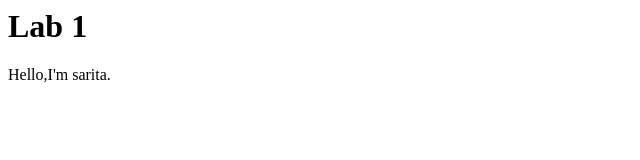
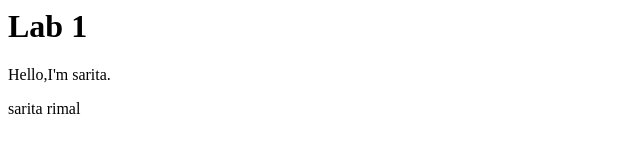
Before and after one commit to EAD-GCES/EnaGurung-EAD, a plain HTML site: page Practical/Lab1/index.html in a window 1280 px wide. Shown: the full height of the page, 0-640 px from the left. Drawn offline with Linux system fonts and the light colour scheme.

Commit message:
donennnene

```diff
--- a/Practical/Lab1/index.html
+++ b/Practical/Lab1/index.html
@@ -5,5 +5,6 @@
 	<body>
 		<h1>Lab 1 </h1>
 		<p>Hello,I'm sarita.</p>
+		<p>sarita rimal</p>
 	</body>
 </html>
```
